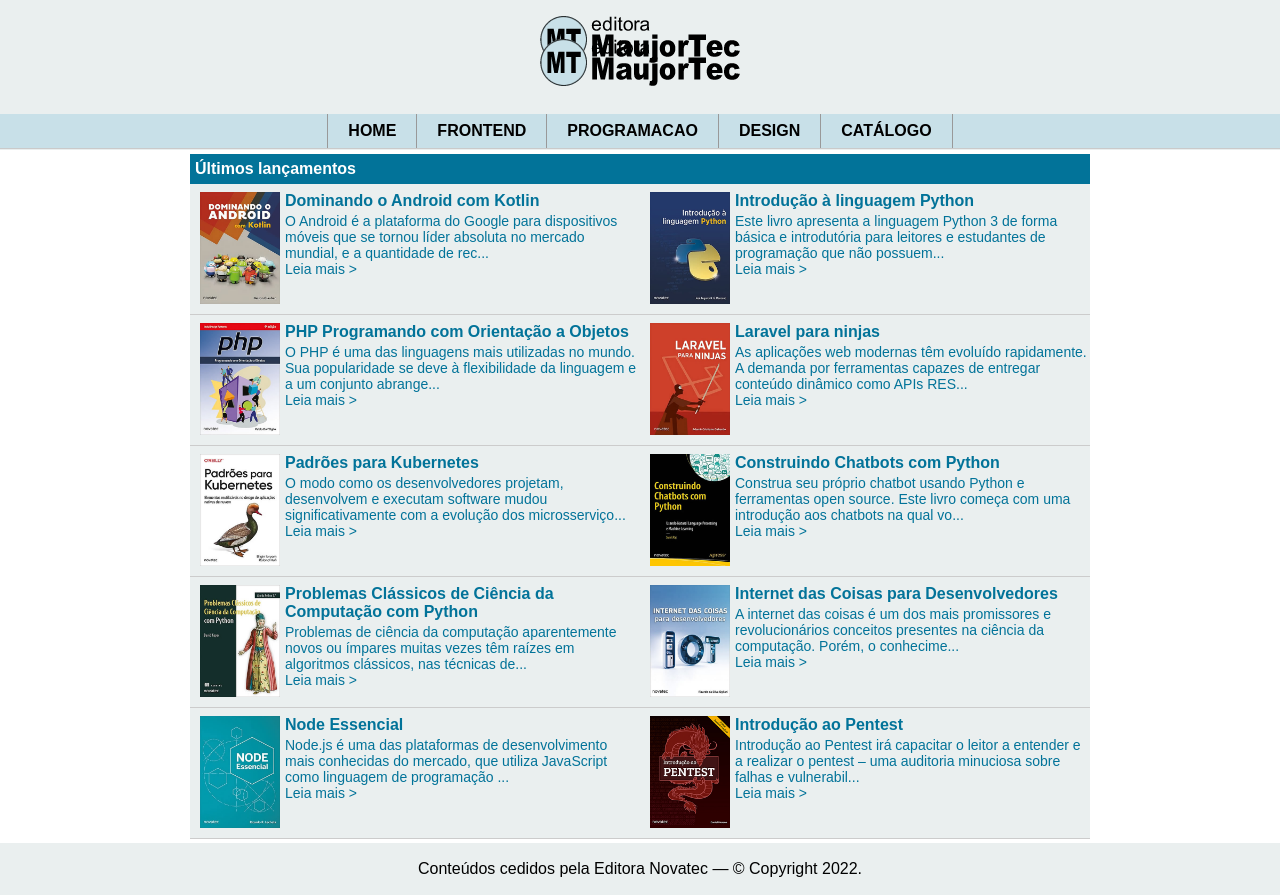
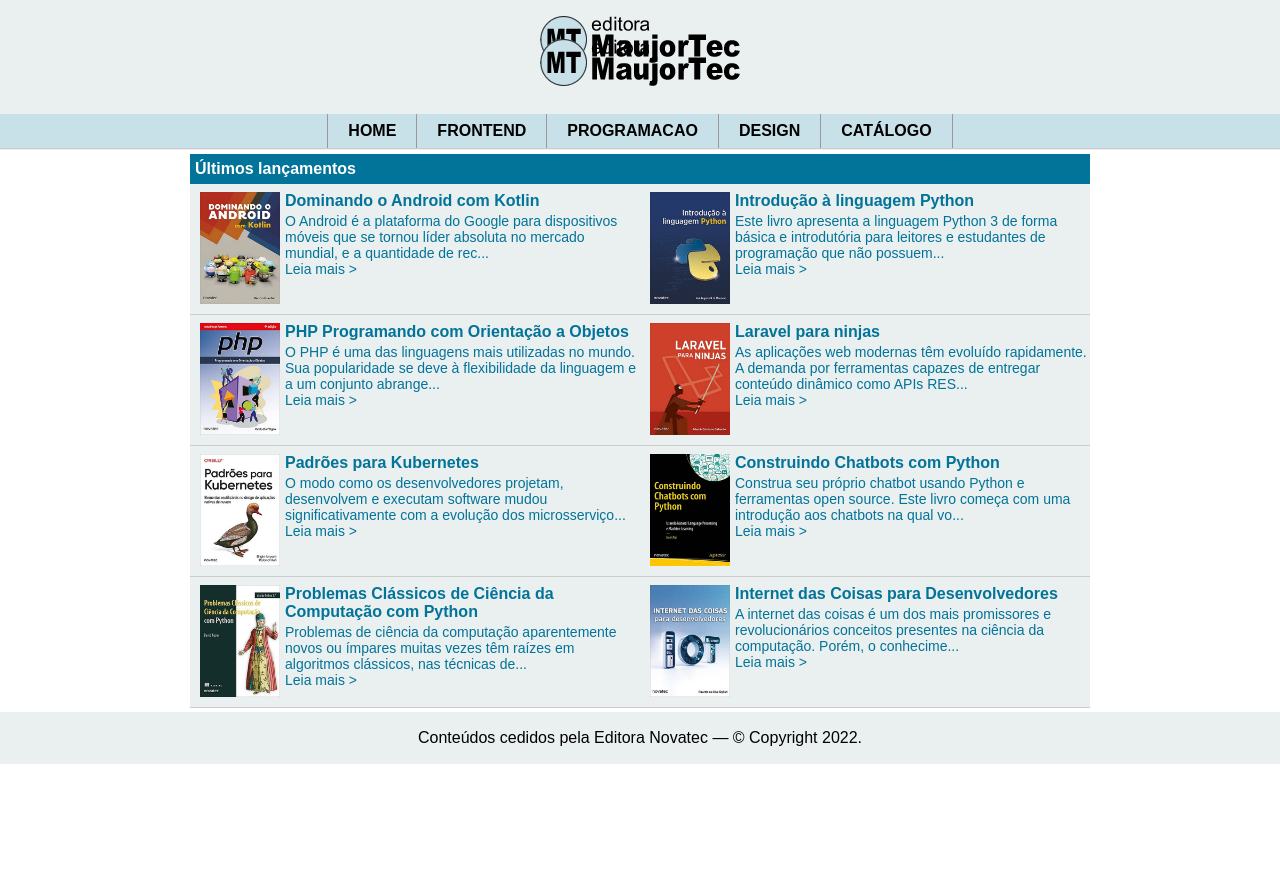
Before and after one commit to nathallye/livro-react-editora-maujortec, a React (Create React App) app: page / in a window 1280 px wide. After the commit the page ends 800 px from the top, so only its background shows below. Built offline with nearby package versions, Linux system fonts and the light colour scheme.

Commit message:
Ultimos ajustes

```diff
--- a/src/components/Home.js
+++ b/src/components/Home.js
@@ -7,7 +7,7 @@ const Home = (props) => {
       <h2>Últimos lançamentos</h2>
       {/* <p>Conteúdos da Home Page</p> */}
       {props.livros
-        .filter((n, index) => index < 10)
+        .filter((n, index) => index < 8)
         .map(livro => (
           <div className="card" key={livro.id}>
             <div className="thumb">
```
